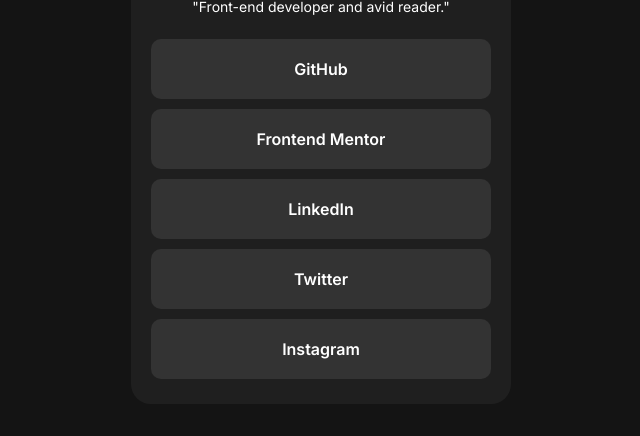
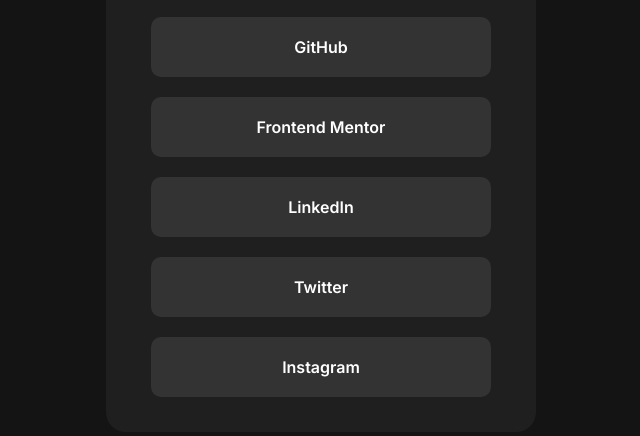
Before and after one commit to Jus090/Social-Media, a plain HTML site: page index.html in a window 1280 px wide. Shown: the part 312-748 px from the top of the page, without its empty margins (319-959 px from the left). Drawn offline with Linux system fonts and the light colour scheme.

Commit message:
third commit

```diff
--- a/style.css
+++ b/style.css
@@ -10,7 +10,7 @@
 }
 
 main {
-    width: 350px;
+    width: 400px;
     background-color: hsl(0, 0%, 12%);
     text-align: center;
     padding: 15px;
@@ -61,7 +61,7 @@
     width: 90%;
     max-width: 300px;
     text-align: center;
-    margin: 10px auto;
+    margin: 20px auto;
     border-radius: 10px;
 }
 
```
